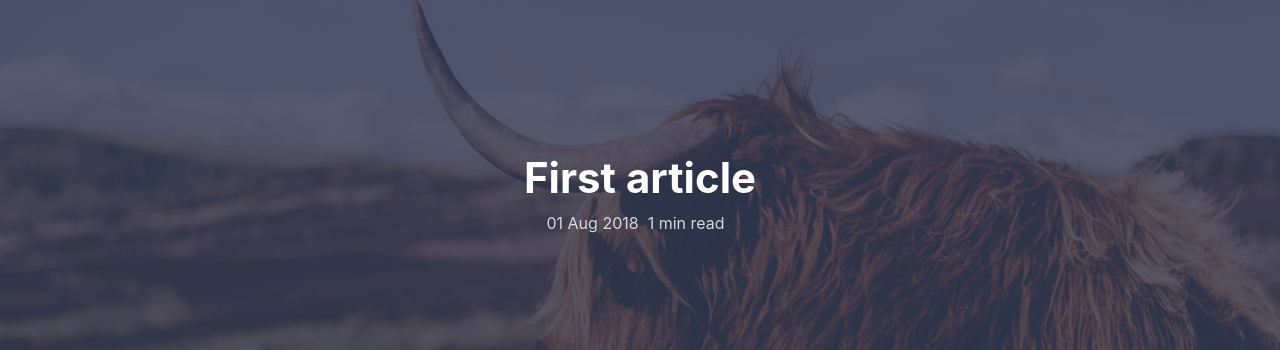
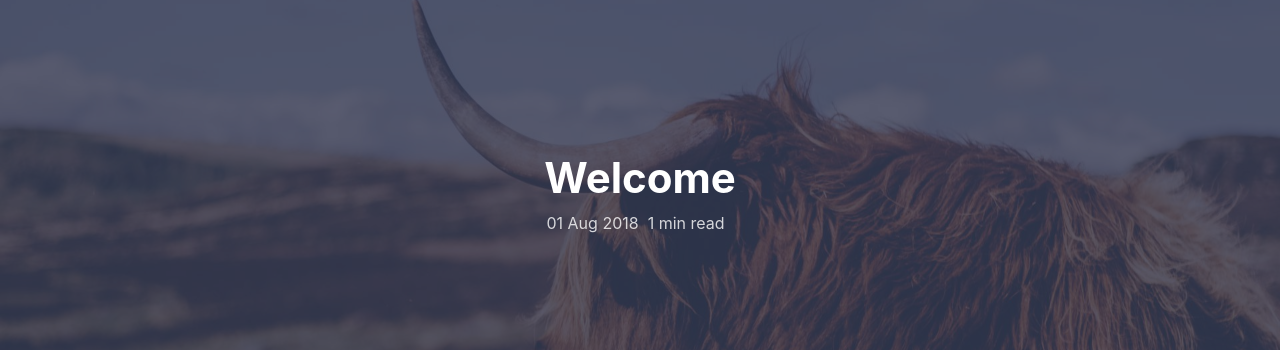
Before and after one commit to sunny6300/innodict.github.io, a Jekyll site: the page built from _posts/2018-08-01-super-long-article.md, in a window 1280 px wide. Shown: the part 84-434 px from the top of the page. Built offline with Jekyll 4.4.1, drawn with Linux system fonts in a browser that asks for light colours; comment, search, counter and statistics services are not loaded.

Commit message:
Update 2018-08-01-super-long-article.md

```diff
--- a/_posts/2018-08-01-super-long-article.md
+++ b/_posts/2018-08-01-super-long-article.md
@@ -1,6 +1,6 @@
 ---
 layout: post
-title: "First article"
+title: "Welcome"
 featured-img: shane-rounce-205187
 ---
 
```
